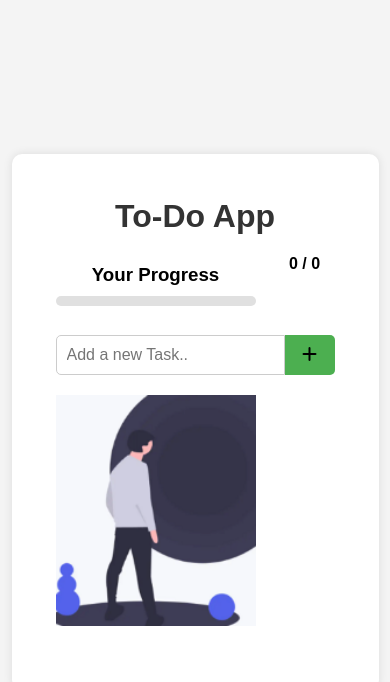
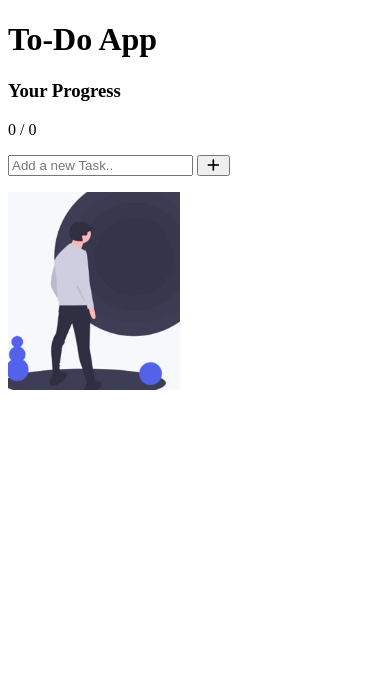
Before and after one commit to adrija1219/To-do-App, a plain HTML site: page index.html in a window 390 px wide. Drawn offline with Linux system fonts and the light colour scheme.

Commit message:
Save my changes before checkout

```diff
--- a/index.html
+++ b/index.html
@@ -4,8 +4,9 @@
     <meta charset="UTF-8">
     <meta name="viewport" content="width=device-width, initial-scale=1.0">
     <title>To-Do App</title>
-    <link rel="stylesheet" href="./style.css"/>
-    <link rel="stylesheet" href="https://cdnjs.cloudflare.com/ajax/libs/font-awesome/7.0.1/css/all.min.css" integrity="sha512-2SwdPD6INVrV/lHTZbO2nodKhrnDdJK9/kg2XD1r9uGqPo1cUbujc+IYdlYdEErWNu69gVcYgdxlmVmzTWnetw==" crossorigin="anonymous" referrerpolicy="no-referrer" />
+
+    <link rel="stylesheet" href="https://cdnjs.cloudflare.com/ajax/libs/font-awesome/7.0.1/css/all.min.css" integrity="sha512-2SwdPD6INVrV/lHTZbO2nodKhrnDdJK9/kg2XD1r9uGqPo1cUbujc+IYdlYdEErWNu69gVcYgdxlmVmzTWnetw==" crossorigin="anonymous" referrerpolicy="no-referrer" >
+    <link rel="stylesheet" href="./style.css">
 </head>
 <body>
     <div class="container">
--- a/style.css
+++ /dev/null
@@ -1,173 +0,0 @@
-* {
-    margin: 0;
-    padding: 0;
-    box-sizing: border-box;
-}
-
-body {
-    font-family: 'Arial', sans-serif;
-    background-color: #f4f4f4;
-    display: flex;
-    justify-content: center;
-    align-items: center;
-    min-height: 100vh;
-}
-
-.container {
-    background-color: white;
-    border-radius: 10px;
-    box-shadow: 0 0 10px rgba(0, 0, 0, 0.1);
-    padding: 20px;
-    width: 100%;
-    max-width: 500px;
-}
-
-.todo-App {
-    text-align: center;
-}
-
-.heading {
-    margin-bottom: 20px;
-    color: #333;
-}
-
-.stat-container {
-    display: flex;
-    justify-content: space-between;
-    align-items: center;
-    margin-bottom: 20px;
-}
-
-.details h3 {
-    margin-bottom: 10px;
-}
-
-#progressbar {
-    width: 200px;
-    height: 10px;
-    background-color: #e0e0e0;
-    border-radius: 5px;
-    overflow: hidden;
-}
-
-#progress {
-    height: 100%;
-    background-color: #4CAF50;
-    width: 0%;
-    transition: width 0.3s;
-}
-
-.stats-number {
-    font-size: 18px;
-    font-weight: bold;
-}
-
-.input-area {
-    display: flex;
-    margin-bottom: 20px;
-}
-
-#task-input {
-    flex: 1;
-    padding: 10px;
-    border: 1px solid #ccc;
-    border-radius: 5px 0 0 5px;
-    font-size: 16px;
-}
-
-#add-task-btn {
-    padding: 10px 15px;
-    background-color: #4CAF50;
-    color: white;
-    border: none;
-    border-radius: 0 5px 5px 0;
-    cursor: pointer;
-    font-size: 16px;
-}
-
-.todos-container {
-    position: relative;
-}
-
-#task-list {
-    list-style: none;
-    padding: 0;
-}
-
-#task-list li {
-    display: flex;
-    justify-content: space-between;
-    align-items: center;
-    padding: 10px;
-    border-bottom: 1px solid #eee;
-}
-
-.task-info {
-    display: flex;
-    align-items: center;
-}
-
-.checkbox {
-    margin-right: 10px;
-}
-
-.task-buttons {
-    display: flex;
-    gap: 10px;
-}
-
-.edit-btn, .delete-btn {
-    background: none;
-    border: none;
-    cursor: pointer;
-    font-size: 16px;
-    padding: 5px;
-}
-
-.edit-btn:hover {
-    color: #2196F3;
-}
-
-.delete-btn:hover {
-    color: #f44336;
-}
-
-.completed span {
-    text-decoration: line-through;
-    color: #888;
-}
-
-.empty-image {
-    width: 200px;
-    margin: 20px auto;
-    display: block;
-}
-
-
-/* make site responsive for smaller screens */
-@media(max-width: 600px){
-    .container{
-        margin: 0 20px;
-        padding: 20px;
-    }
-
-    .todo-App{
-        padding: 1.5rem;
-        gap: 20px;
-    }
-
-    #numbers{
-        width:60px;
-        height: 60px;
-        font-size: 1rem;
-    }
-
-    .input-area input{
-        font-size: 1rem;
-
-    }
-    #task-list li{
-        font-size: 1rem;
-    }
-
-}
```
Also changed, not shown: 1 other file.
